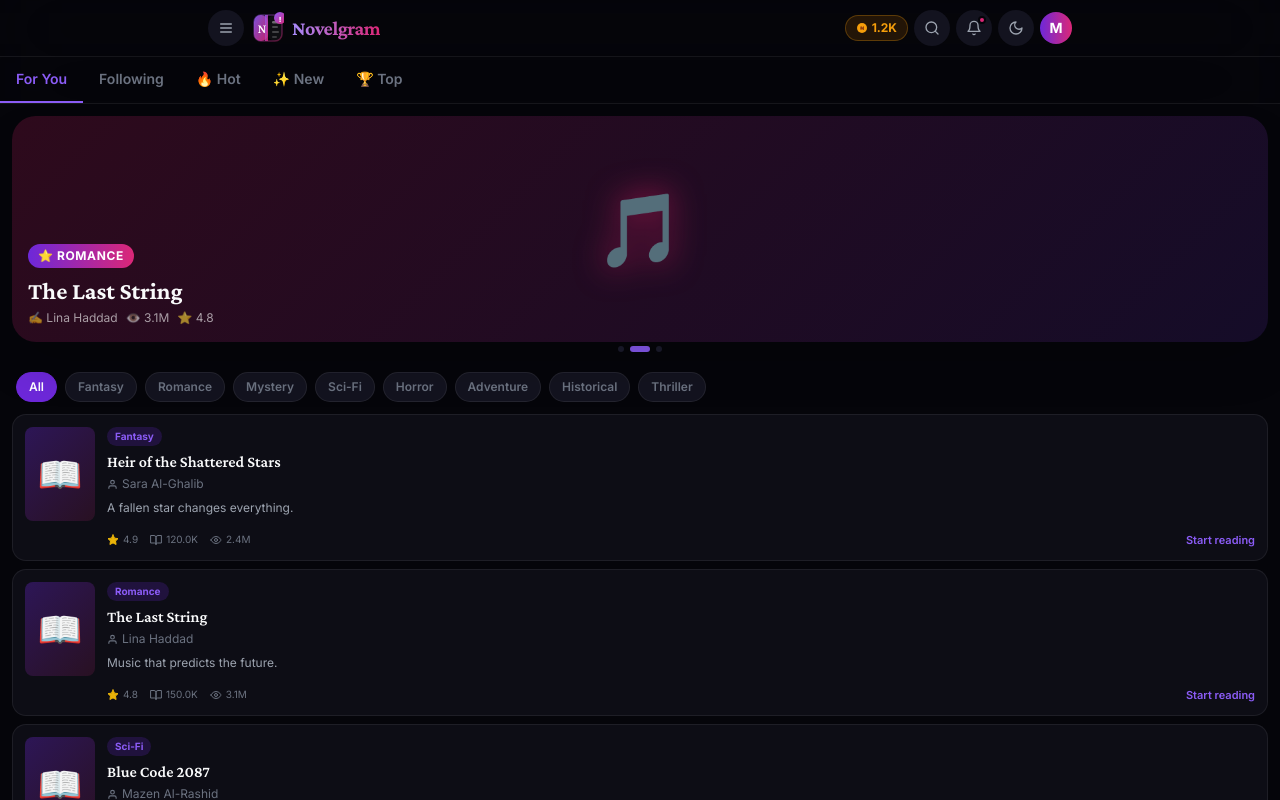
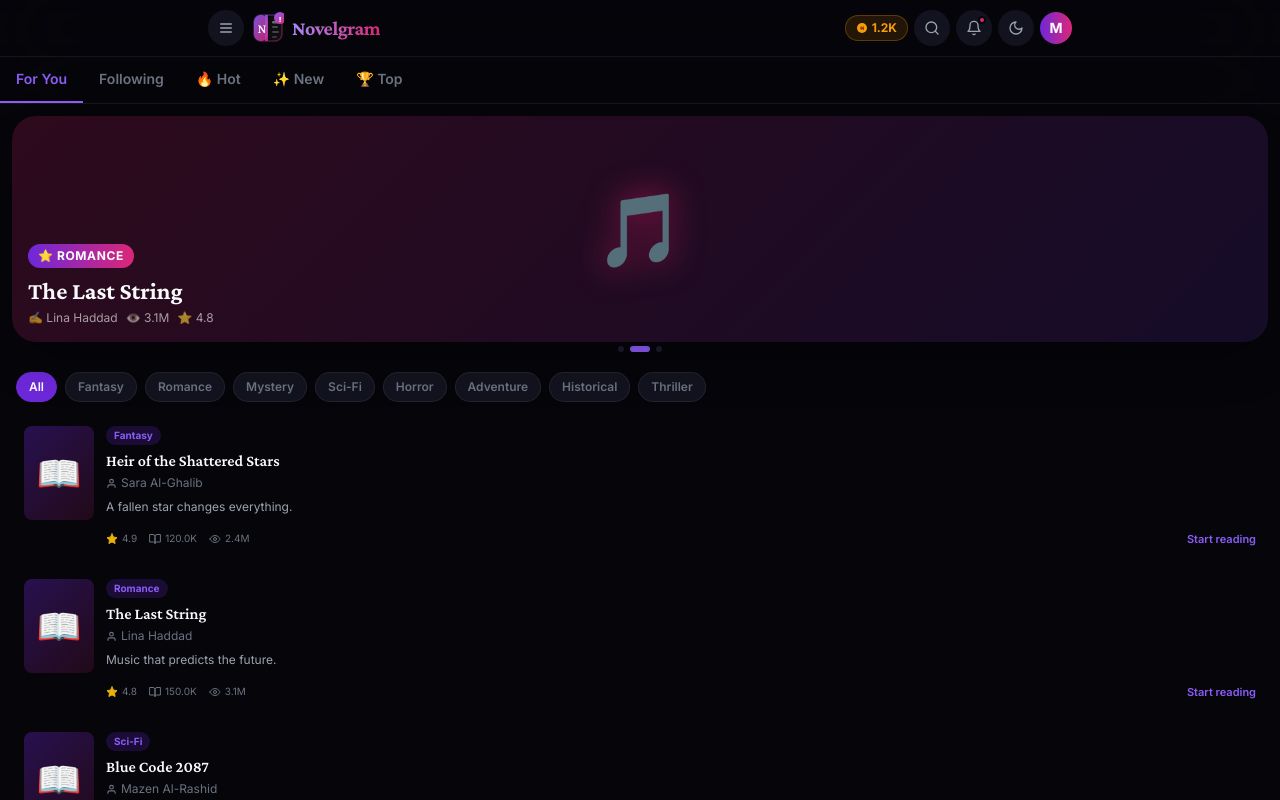
Before and after one commit to imadeddiinemenouer-a11y/NovalGram, a React (Vite) app: page /#/ in a window 1280 px wide. Shown: the top 800 px of the page. Built offline with nearby package versions, Linux system fonts and the light colour scheme.

Commit message:
Update index.css

```diff
--- a/src/index.css
+++ b/src/index.css
@@ -2,7 +2,6 @@
 @tailwind components;
 @tailwind utilities;
 
-/* ===== متغيرات التصميم من Novelgram v3 (الوضع الداكن افتراضيًا) ===== */
 :root {
   --void: #05050a;
   --surface: #0d0d15;
@@ -10,121 +9,26 @@
   --surface3: #1c1c2e;
   --v: #6d28d9;
   --vb: #8b5cf6;
-  --vl: #a78bfa;
   --mg: #db2777;
-  --mgl: #f472b6;
   --teal: #0891b2;
   --amber: #d97706;
   --ab: #f59e0b;
-  --green: #059669;
-  --red: #dc2626;
   --txt: #f9fafb;
   --txt2: #9ca3af;
   --txt3: #6b7280;
   --b1: rgba(109, 40, 217, 0.2);
   --b2: rgba(255, 255, 255, 0.07);
-  --b3: rgba(255, 255, 255, 0.04);
   --r: 14px;
   --rsm: 8px;
-  --rlg: 22px;
   --rxl: 28px;
-  --ease: cubic-bezier(0.4, 0, 0.2, 1);
   --font-serif: 'Crimson Pro', Georgia, serif;
   --font-sans: 'Inter', system-ui, sans-serif;
 }
 
-/* ===== الوضع النهاري (اختياري) ===== */
-.light {
-  --void: #f5f0e8;
-  --surface: #ffffff;
-  --surface2: #f3f0ff;
-  --surface3: #e5e7eb;
-  --txt: #1e1b4b;
-  --txt2: #4b5563;
-  --txt3: #6b7280;
-  --b1: rgba(109, 40, 217, 0.15);
-  --b2: rgba(0, 0, 0, 0.06);
-  --b3: rgba(0, 0, 0, 0.03);
-}
-
-/* ===== الأساسيات ===== */
 body {
   background-color: var(--void);
   color: var(--txt);
   font-family: var(--font-sans);
   -webkit-tap-highlight-color: transparent;
   -webkit-font-smoothing: antialiased;
-  text-rendering: optimizeLegibility;
-  transition: background-color 0.3s, color 0.3s;
 }
-
-/* ===== تنسيقات إضافية للـ Scrollbar ===== */
-::-webkit-scrollbar {
-  width: 2px;
-  height: 2px;
-}
-::-webkit-scrollbar-thumb {
-  background: var(--v);
-  border-radius: 99px;
-}
-
-/* ===== حركات ===== */
-@keyframes fadeIn {
-  from { opacity: 0; transform: translateY(10px); }
-  to { opacity: 1; transform: translateY(0); }
-}
-@keyframes sheetUp {
-  from { transform: translateY(100%); }
-  to { transform: none; }
-}
-.animate-fade-in {
-  animation: fadeIn 0.3s var(--ease) both;
-}
-.animate-sheet-up {
-  animation: sheetUp 0.3s var(--ease);
-}
-
-/* ===== مكونات قابلة لإعادة الاستخدام ===== */
-@layer components {
-  .btn-primary {
-    @apply flex items-center justify-center gap-2 px-4 py-2.5 rounded-full font-semibold text-sm transition-all;
-    background: linear-gradient(135deg, var(--v), var(--mg));
-    color: white;
-    box-shadow: 0 4px 12px rgba(109, 40, 217, 0.4);
-  }
-  .btn-primary:active {
-    transform: scale(0.97);
-  }
-
-  .card {
-    background: var(--surface);
-    border: 1px solid var(--b2);
-    border-radius: var(--r);
-    transition: transform 0.2s var(--ease), border-color 0.2s;
-  }
-  .card:active {
-    transform: scale(0.98);
-    border-color: var(--b1);
-  }
-
-  .chip {
-    @apply inline-flex items-center gap-2 px-3 py-1.5 rounded-full text-xs font-semibold border transition-all;
-    background: var(--surface2);
-    border-color: var(--b2);
-    color: var(--txt3);
-  }
-  .chip.active {
-    background: var(--v);
-    border-color: var(--v);
-    color: white;
-  }
-
-  .tab {
-    @apply flex-1 text-center py-2.5 text-sm font-semibold border-b-2 border-transparent transition-all cursor-pointer;
-    color: var(--txt3);
-  }
-  .tab.active {
-    color: var(--vb);
-    border-bottom-color: var(--vb);
-  }
-}
```
